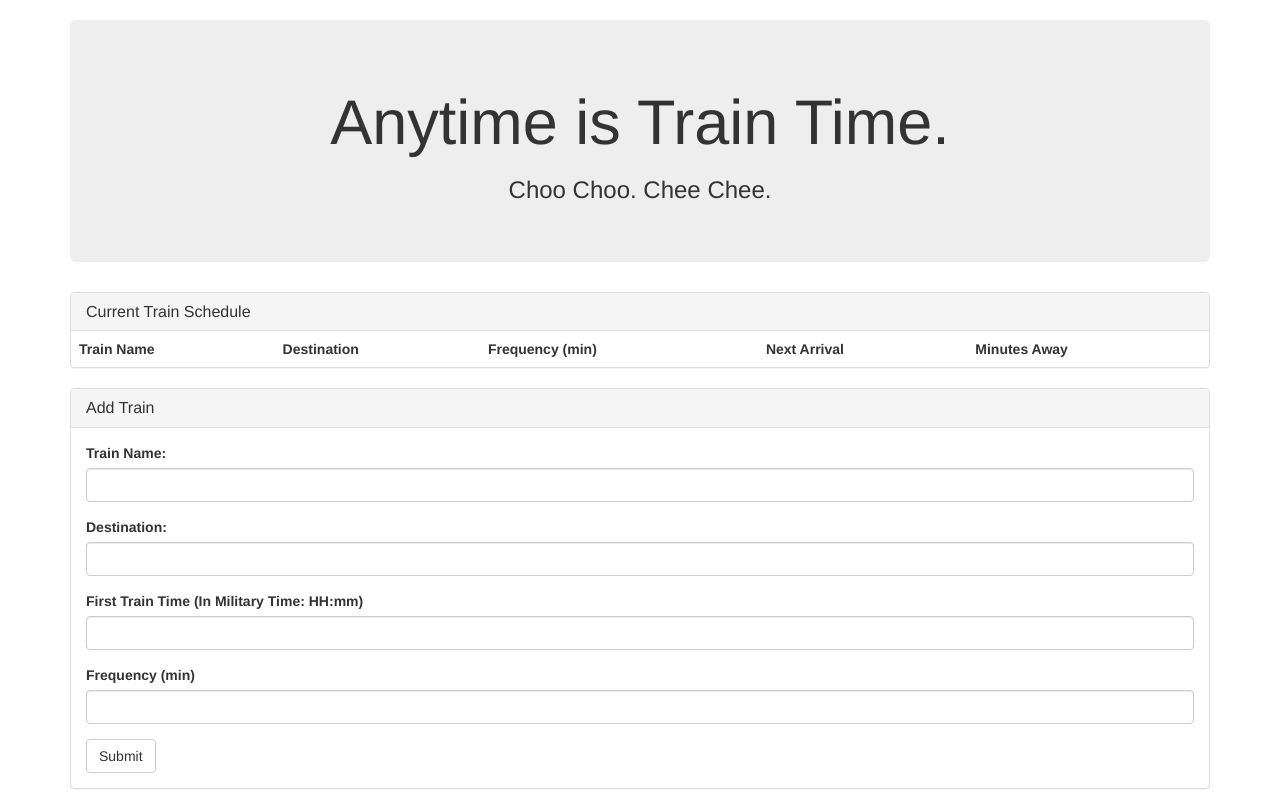
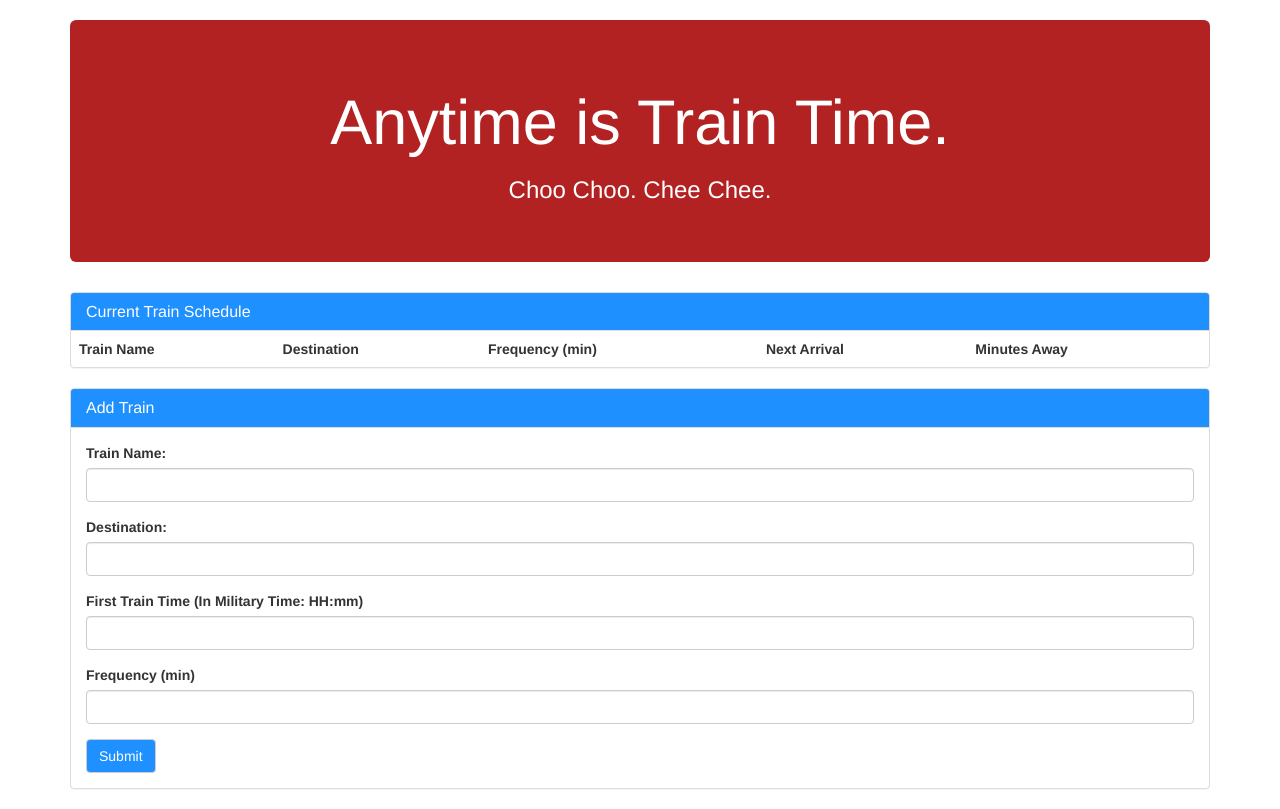
Before and after one commit to Rfranco92/Homework_Train_Activity_Basic, a plain HTML site: page index.html in a window 1280 px wide. Drawn offline with nearby package versions, Linux system fonts and the light colour scheme; no server answers.

Commit message:
Added some styling and commented on code

```diff
--- /dev/null
+++ b/assets/css/style.css
@@ -0,0 +1,13 @@
+.jumbotron{
+	background-color: firebrick;
+	color: white;
+}
+.panel-default>.panel-heading{
+	background-color: dodgerblue;
+	color: white;
+}
+
+.btn-default{
+	background-color: dodgerblue;
+	color: white;
+}
--- a/index.html
+++ b/index.html
@@ -7,14 +7,17 @@
   <meta charset="UTF-8">
   <title>Train Activity Basic</title>
 
-  <!-- Bootstrap -->
+  <!-- Stylesheets -->
   <link rel="stylesheet" href="https://maxcdn.bootstrapcdn.com/bootstrap/3.3.6/css/bootstrap.min.css" integrity="sha384-1q8mTJOASx8j1Au+a5WDVnPi2lkFfwwEAa8hDDdjZlpLegxhjVME1fgjWPGmkzs7" crossorigin="anonymous">
 
-  <!-- LINK TO FIREBASE GOES HERE -->
+  <link rel="stylesheet" href="assets/css/style.css">
+
+  <!-- Scripts -->
 
   <script src="https://cdn.jsdelivr.net/momentjs/2.12.0/moment.min.js"></script>
   <script src="https://www.gstatic.com/firebasejs/4.3.1/firebase.js"></script>
   <script src="https://code.jquery.com/jquery.js"></script>
+  <script type="text/javascript" src="assets/app.js"></script>
 
 
 </head>
@@ -35,7 +38,7 @@
 
 
 
-      <!-- Most Recent Member Panel -->
+      <!-- Train Schedule -->
 
         <div class="panel panel-default">
           <div class="panel-heading">
@@ -52,14 +55,14 @@
 		  </table>
         </div>
 
-      <!-- Sign-Up Panel-->
+      <!-- Add Train Panel-->
         <div class="panel panel-default">
           <div class="panel-heading">
             <h3 class="panel-title">Add Train</h3>
           </div>
           <div class="panel-body">
 
-            <!-- Sign-up Form (note the various input "types")-->
+            <!-- Train Input Form-->
 
             <form role="form">
               <div class="form-group">
@@ -77,7 +80,7 @@
               <div class="form-group">
                 <label for="frequency-input">Frequency (min)</label><input class="form-control" id="frequency-input" type="number">
               </div>
-              <button class="btn btn-default" id="add-train" type="button">Submit</button>
+              <button class="btn btn-default" id="add-train" type="submit">Submit</button>
             </form>
 
           </div>
@@ -85,7 +88,6 @@
         </div>
 
   </div>
- <script type="text/javascript" src="assets/app.js"></script>
 </body>
 
 </html>
```
Also changed, not shown: assets/app.js (+6 -4 lines).
